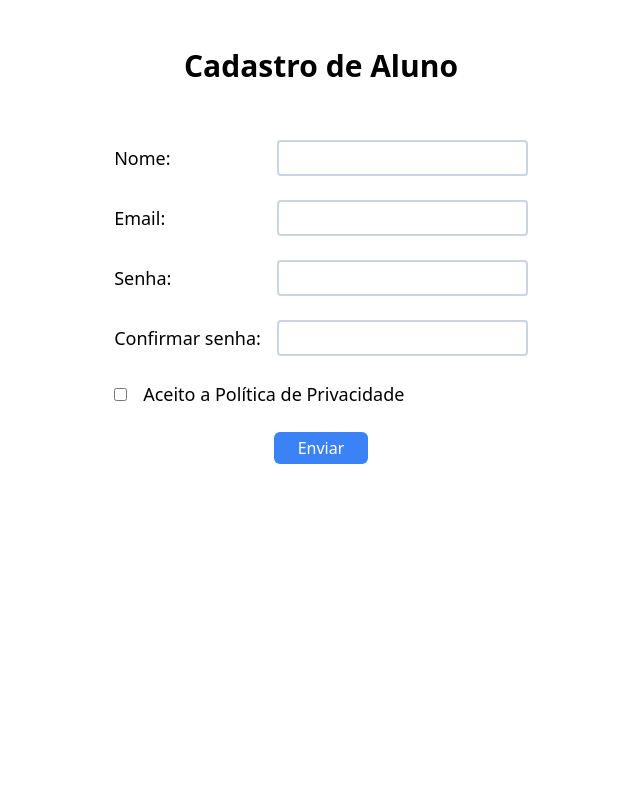
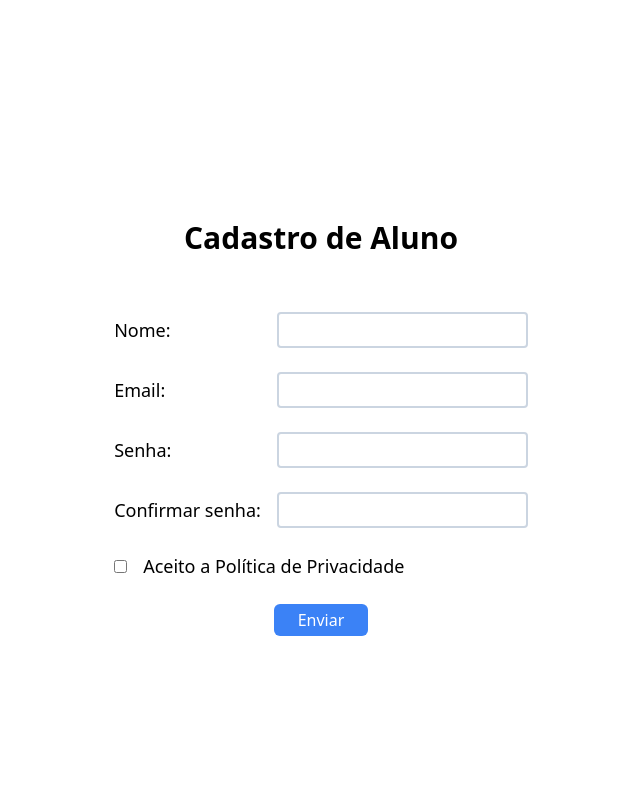
Before and after one commit to Quantum-educ/residencia-II-01.2024-squad24, a Django app: page /signup/ in a window 1280 px wide. Shown: the whole page, without its empty margins (319-959 px from the left). Run offline with Django 5.2, Linux system fonts and the light colour scheme; some libraries are stand-ins or nearby versions.

Commit message:
style: optimize base template

```diff
--- a/escola_ez/templates/base.html
+++ b/escola_ez/templates/base.html
@@ -6,10 +6,12 @@
   <meta name="viewport" content="width=device-width, initial-scale=1.0">
   <title>{% block title%}EZ - Empreendedorismo Geração Z{% endblock %}</title>
   <script src="https://cdn.tailwindcss.com"></script>
-  <link rel="shortcut icon" href="{% static 'images/favicon.ico' %}" />
+  <link rel="shortcut icon" href="{% static 'icons/favicon.ico' %}" />
 </head>
 <body>
-  {% block content %}
-  {% endblock %}
+  <div id="root" class="flex flex-col justify-center items-center min-h-screen">
+    {% block content %}
+    {% endblock %}
+  </div>
 </body>
 </html>
--- a/escola_ez/templates/index.html
+++ b/escola_ez/templates/index.html
@@ -3,7 +3,6 @@
 {% block title %}EZ - Empreendedorismo Geração Z{% endblock %}
 
 {% block content %}
-  <main class="flex flex-col justify-center items-center min-h-screen">
   <h1 class="text-3xl font-bold">
     Bem-Vindo à Escola EZ!
   </h1>
@@ -11,5 +10,4 @@
     <a class="px-3 py-1 text-lg text-white bg-blue-600 rounded-lg" href={% url 'signup' %}>Cadastrar usuário</a>
     <a class="px-3 py-1 text-lg text-white bg-blue-600 rounded-lg" href={% url 'signin' %}>Autenticar usuário</a>
   </div>
-  </main>
 {% endblock %}
--- a/escola_ez/templates/signin.html
+++ b/escola_ez/templates/signin.html
@@ -3,8 +3,7 @@
 {% block title %}EZ - Acesse o Ambiente Colaborativo{% endblock %}
 
 {% block content %}
-  <main class="flex flex-col items-center gap-2 min-h-screen">
-    <header class="py-12">
+  <header class="py-14">
     <h1 class="text-3xl font-bold">Acesse o Ambiente Colaborativo</h1>
   </header>
 
@@ -31,5 +30,4 @@
       {{ form.non_field_errors }}
     </div>
   {% endif %}
-  </main>
 {% endblock %}
--- a/escola_ez/templates/signup.html
+++ b/escola_ez/templates/signup.html
@@ -3,8 +3,7 @@
 {% block title %}EZ - Cadastro de Aluno{% endblock %}
 
 {% block content %}
-  <main class="flex flex-col items-center gap-2 min-h-screen">
-    <header class="py-12">
+  <header class="py-14">
     <h1 class="text-3xl font-bold">Cadastro de Aluno</h1>
   </header>
 
@@ -45,5 +44,4 @@
       {{ form.non_field_errors }}
     </div>
   {% endif %}
-  </main>
 {% endblock %}
```
Lines whose indentation alone changed are shown as unchanged.
